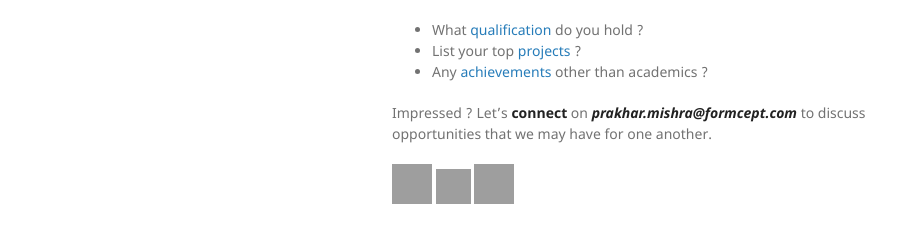
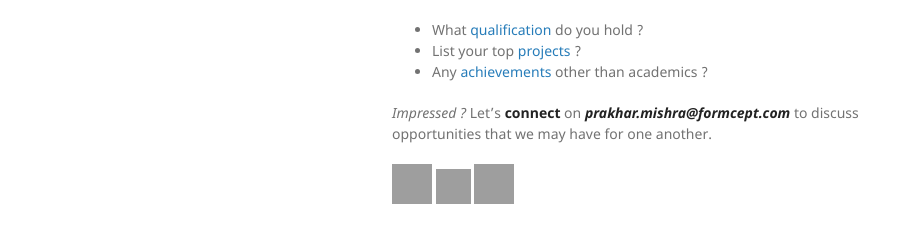
Before and after one commit to prakhar21/profile, a Jekyll site: the page built from index.md, in a window 1280 px wide. Shown: the part 308-551 px from the top of the page, without its empty margins (178-1096 px from the left). Built offline with Jekyll 4.4.1, drawn with Linux system fonts in a browser that asks for light colours; grey boxes are pictures that could not be loaded.

Commit message:
education

```diff
--- a/index.md
+++ b/index.md
@@ -14,7 +14,7 @@ If, you are anxious to know more  about me, below questions will surely help.
 - List your top [projects](projects) ?
 - Any [achievements](achievements) other than academics ?
 
-Impressed ?
+*Impressed ?*
 Let's **connect** on ***prakhar.mishra@formcept.com*** to discuss opportunities that we may have for one another.
 
 [![Github](https://s-media-cache-ak0.pinimg.com/originals/d6/40/57/d6405738890860b9844024299ee0c7a6.jpg){:height="40px" width="40px"}](http://www.github.com/prakhar21)
```
